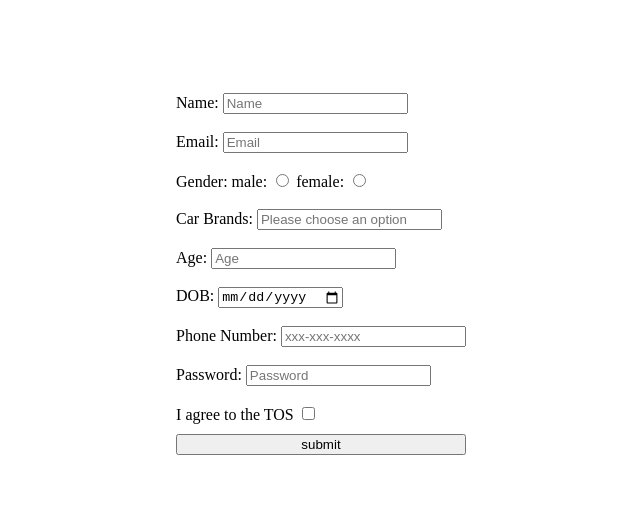
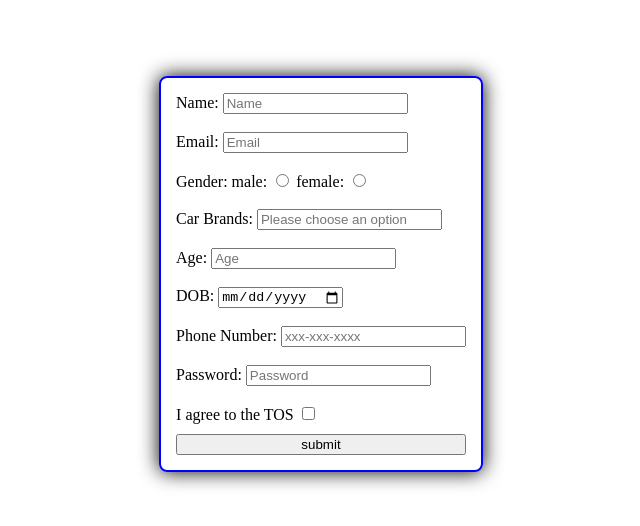
Before and after one commit to acciojob/signup-form-car-prabhu26k, a website: page main.html in a window 1280 px wide. Shown: the part 134-660 px from the top of the page, without its empty margins (319-959 px from the left). Drawn offline with Linux system fonts and the light colour scheme.

Commit message:
created a submission

```diff
--- a/main.html
+++ b/main.html
@@ -8,7 +8,7 @@
 
 <body>
 	<div class="container">
-	<form method="post">
+	<form method="post" class="form">
 		<label for="name">Name:</label>
 		<input type="text" required id="name" placeholder="Name"><br><br>
 		<label for="email">Email:</label>
@@ -31,7 +31,7 @@
 		<input type="password" required id="password" placeholder="Password"><br><br>
 		<label for="tos">I agree to the TOS</label>
 		<input type="checkbox" required id="tos">
-		<div class="btn"><button class="btn1">submit</button></div>
+		<div class="btn"><button class="btn1" type="submit">submit</button></div>
 	</div>
 	</form>
 	<!-- the entire body must be written by student -->
--- a/styles.css
+++ b/styles.css
@@ -12,3 +12,13 @@ body{
 .btn1{
 	width:100%;
 }
+.container{
+	border:2px solid blue;
+	border-radius:8px;
+	padding:15px;
+	box-shadow:0 0 20px;
+}
+.container:hover{
+	box-shadow:0 0 20px aqua;
+	color:blue;
+}
```
